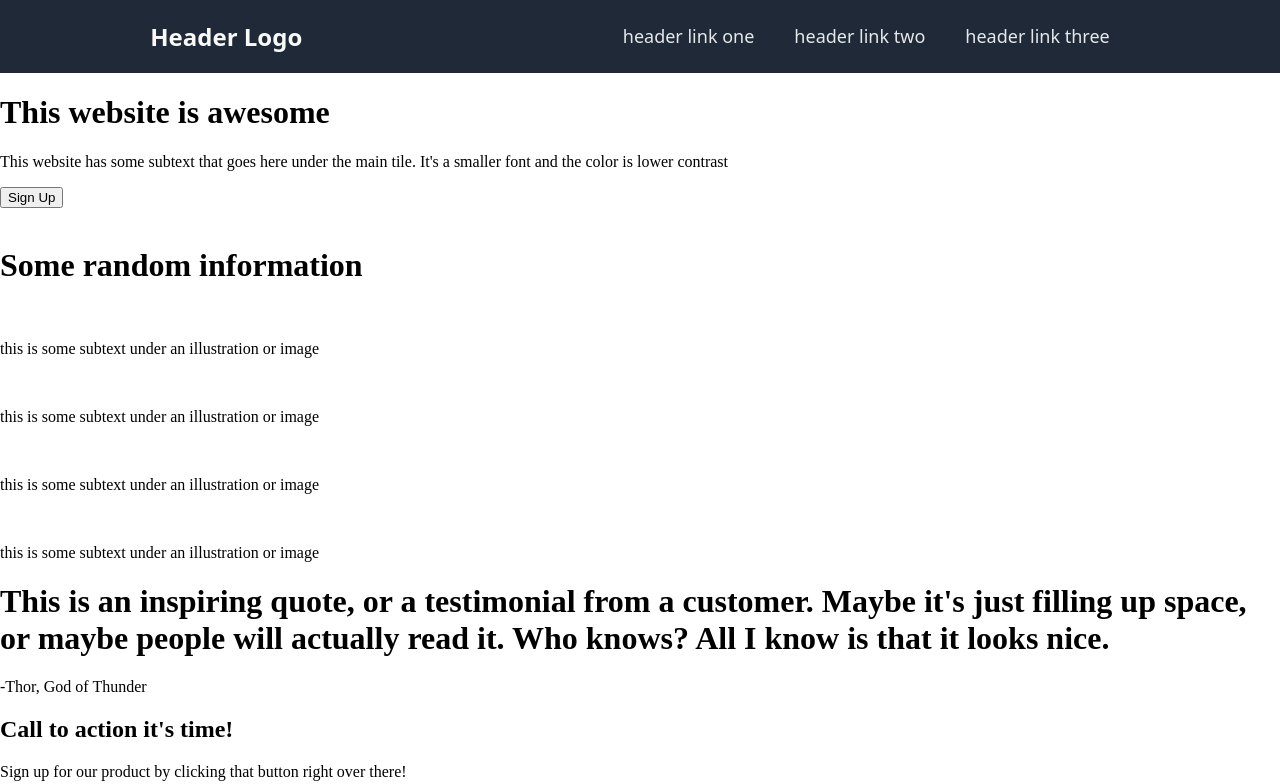
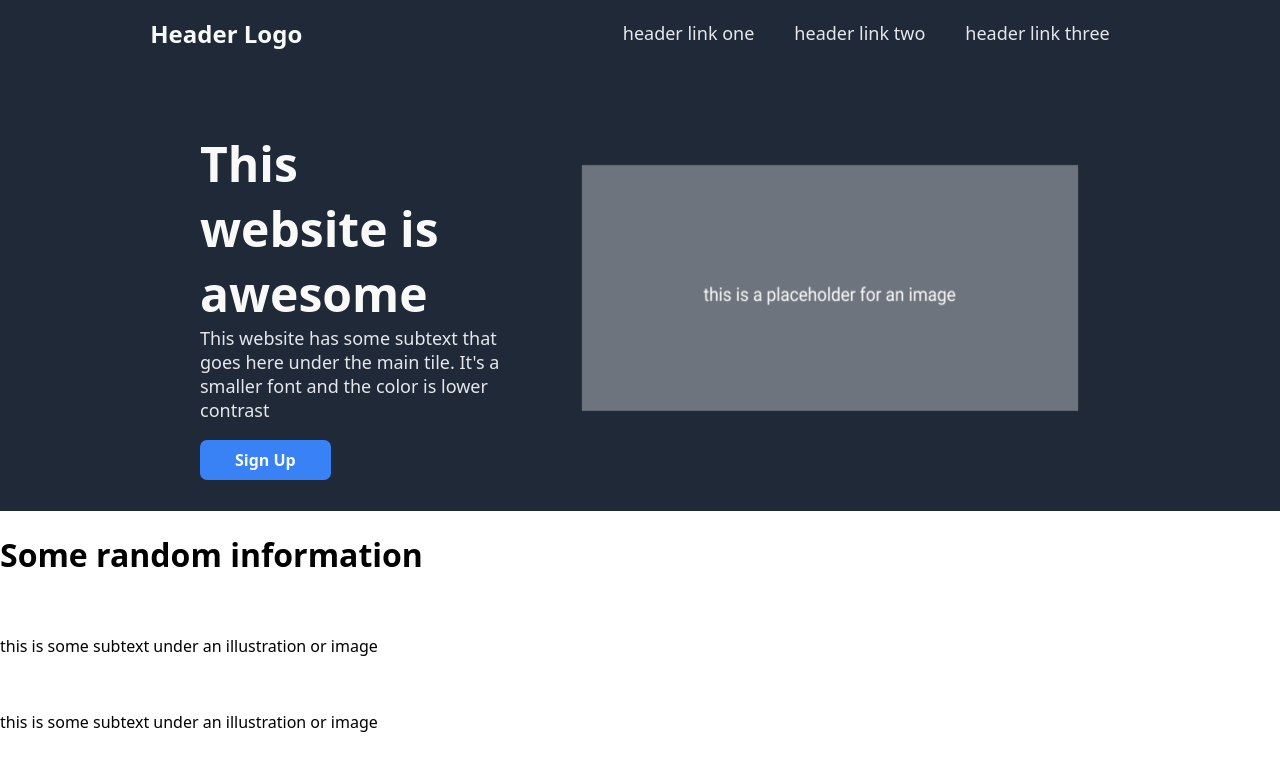
Before and after one commit to RyanNguyen545/Learning, a plain HTML site: page LandingPage/index.html in a window 1280 px wide. Shown: the top 784 px of the page. Drawn offline with Linux system fonts and the light colour scheme.

Commit message:
container1

```diff
--- a/LandingPage/index.html
+++ b/LandingPage/index.html
@@ -26,7 +26,7 @@
                 </p>
                 <button>Sign Up</button>
             </div>
-            <img />
+            <img src="Screenshot 2023-11-14 at 6.45.23 PM.png"/>
         </div>
         <div class="container2">
             <h1>Some random information</h1>
--- a/LandingPage/style.css
+++ b/LandingPage/style.css
@@ -4,8 +4,9 @@
     margin: auto, 0px;
     justify-content: space-around;
     align-items: center;
+    height: 3.5%;
 }
-.header > * {
+* {
     font-family: system-ui, -apple-system, BlinkMacSystemFont, "Segoe UI",
         Roboto, Oxygen, Ubuntu, Cantarell, "Open Sans", "Helvetica Neue",
         sans-serif;
@@ -22,7 +23,57 @@
     padding-right: 20px;
     font-size: 18px;
     color: #e5e7eb;
+    cursor: pointer;
 }
 body {
     margin: 0px;
+    display:flex;
+    flex-direction: column;
+    height: 1912px;
+    width: auto;
+
 }
+.container1 {
+    display: flex;
+    background-color: #1f2937;
+    justify-items: space-around;
+    height:23.25%;
+    padding-left: 200px;
+    padding-right: 200px;
+    align-items: center;
+}
+.container1 h1{
+    font-size: 48px;
+    color: #f9faf8;
+    font-weight: bolder;
+    margin-bottom: 0px;
+    margin-right: 100px;
+}
+.container1 p{
+    padding-top: 0px;
+    font-size: 18px;
+    color: #e5e7eb;
+    margin-right: 60px;
+    margin-top: 0px;
+}
+.container1 img{
+    color: lightgray;
+    width: 500px;
+    height:250px;
+}
+.container1 button{
+    border: none;
+    padding: 9px 35px;
+    text-align: center;
+    text-decoration: none;
+    display: inline-block;
+    font-size: 16px;
+    font-weight: bold;
+    cursor: pointer;
+    border-radius: 7px;
+    background-color:#3882F6;
+    color: #f9faf8;
+}
+.container1 button:hover{
+    background-color: #3881f6d0;
+}
```
Also changed, not shown: LandingPage/Screenshot 2023-11-14 at 6.45.23 PM.png (added).
